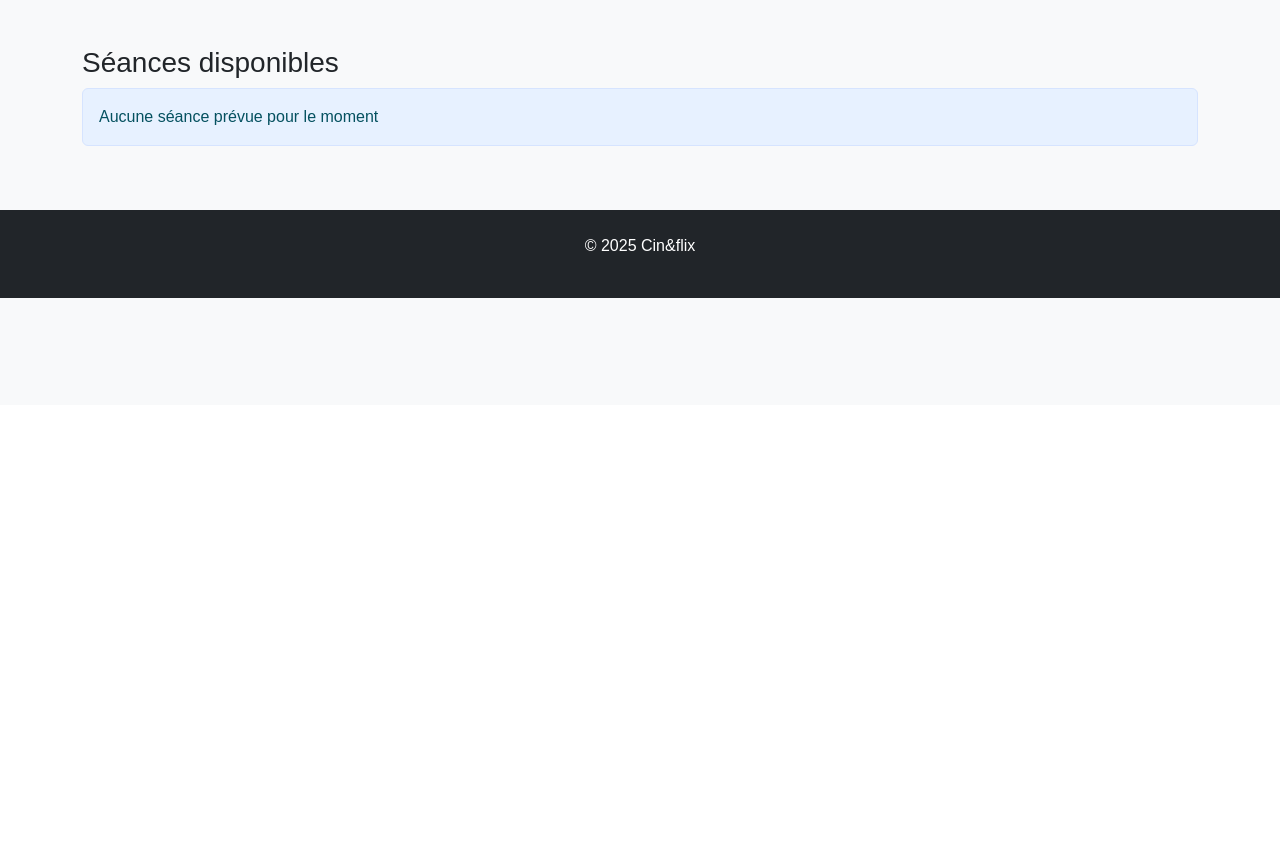
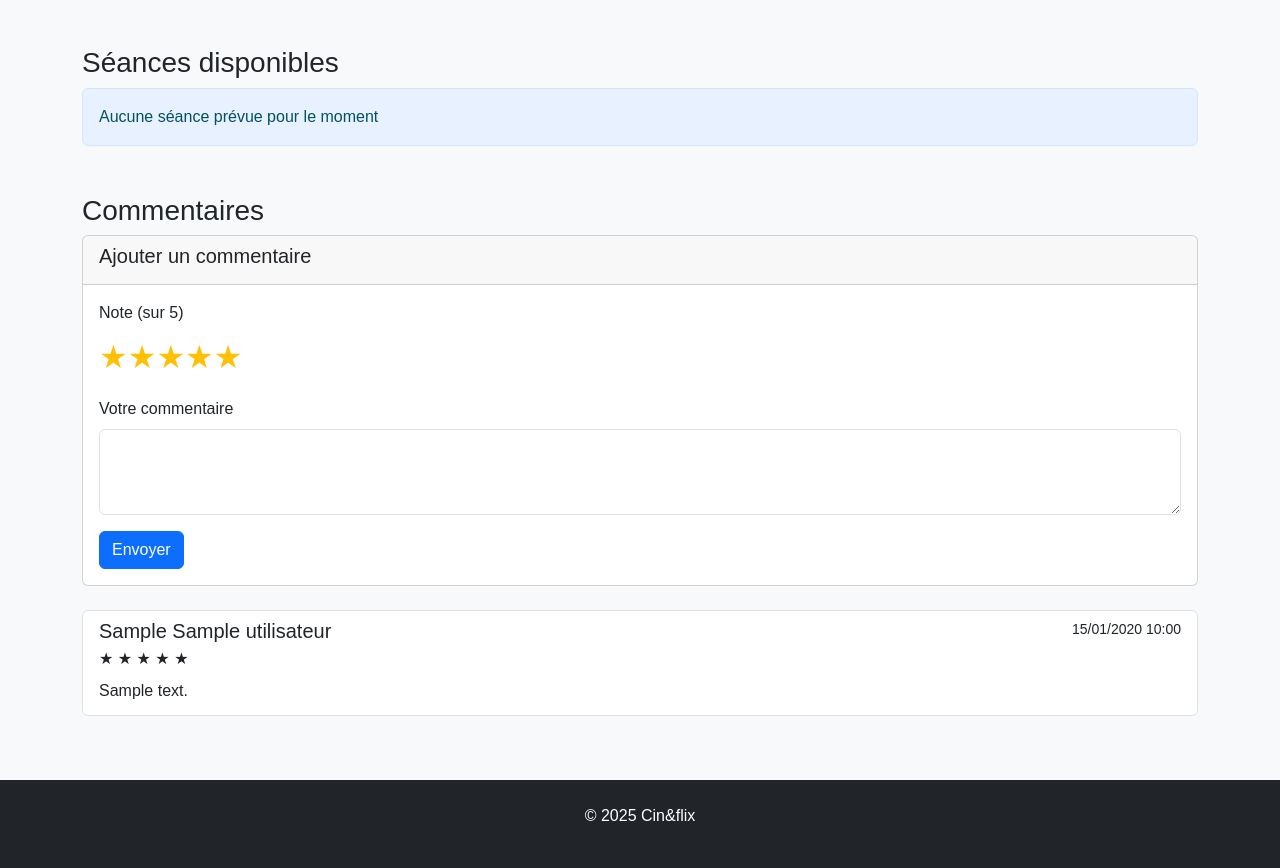
Before and after one commit to DrDemoniak/BDD-cinema, a PHP site: page /film.php?id=1 in a window 1280 px wide. Shown: the part 395-1263 px from the top of the page. Before the commit the page ends 693 px from the top, so only its background shows below. Run offline with PHP 8.4, Linux system fonts and the light colour scheme; the visitor is signed in with stand-in values (Sample User, id 1); tables that the repository leaves empty or names only in its code hold one stand-in row (values such as "Sample post"); grey boxes marked "Sample" are stand-in pictures.

Commit message:
Ajout de notation étoilé sur film.php + création de la table commentaires

```diff
--- a/flavien/film.php
+++ b/flavien/film.php
@@ -24,8 +24,39 @@ if (!$film) {
     exit;
 }
 
-$pageTitle = $film['titre'];
-include 'includes/header.php';
+// Traitement du formulaire de commentaire
+$errors = [];
+if ($_SERVER['REQUEST_METHOD'] === 'POST' && isset($_POST['submit_comment'])) {
+    if (!isset($_SESSION['user_id'])) {
+        $errors[] = "Vous devez être connecté pour poster un commentaire";
+    } else {
+        $note = (int)($_POST['note'] ?? 0);
+        $commentaire = trim($_POST['commentaire'] ?? '');
+
+        // Validation
+        if ($note < 1 || $note > 5) {
+            $errors[] = "La note doit être entre 1 et 5 étoiles";
+        }
+        if (empty($commentaire)) {
+            $errors[] = "Le commentaire ne peut pas être vide";
+        }
+        if (strlen($commentaire) > 500) {
+            $errors[] = "Le commentaire est trop long (500 caractères max)";
+        }
+
+        if (empty($errors)) {
+            $insert = $db->prepare("
+                INSERT INTO commentaires (id_film, id_utilisateur, note, commentaire)
+                VALUES (?, ?, ?, ?)
+            ");
+            $insert->execute([$filmId, $_SESSION['user_id'], $note, $commentaire]);
+
+            // Recharger la page pour afficher le nouveau commentaire
+            header("Location: film.php?id=$filmId");
+            exit;
+        }
+    }
+}
 
 // Récupérer les acteurs
 $actorsQuery = $db->prepare("
@@ -45,6 +76,20 @@ $sessionsQuery = $db->prepare("
 ");
 $sessionsQuery->execute([$filmId]);
 $sessions = $sessionsQuery->fetchAll(PDO::FETCH_ASSOC);
+
+// Récupérer les commentaires
+$commentsQuery = $db->prepare("
+    SELECT c.*, u.prenom, u.nom
+    FROM commentaires c
+    JOIN utilisateur u ON c.id_utilisateur = u.id
+    WHERE c.id_film = ?
+    ORDER BY c.date_creation DESC
+");
+$commentsQuery->execute([$filmId]);
+$comments = $commentsQuery->fetchAll(PDO::FETCH_ASSOC);
+
+$pageTitle = $film['titre'];
+include 'includes/header.php';
 ?>
 
 <div class="row">
@@ -107,4 +152,97 @@ $sessions = $sessionsQuery->fetchAll(PDO::FETCH_ASSOC);
     <?php endif; ?>
 </div>
 
+<!-- Section Commentaires -->
+<div class="mt-5">
+    <h3>Commentaires</h3>
+
+    <?php if (!empty($errors)): ?>
+        <div class="alert alert-danger">
+            <?php foreach ($errors as $error): ?>
+                <p><?= $error ?></p>
+            <?php endforeach; ?>
+        </div>
+    <?php endif; ?>
+
+    <!-- Formulaire de commentaire (visible seulement si connecté) -->
+    <?php if (isset($_SESSION['user_id'])): ?>
+        <div class="card mb-4">
+            <div class="card-header">
+                <h5>Ajouter un commentaire</h5>
+            </div>
+            <div class="card-body">
+                <form method="post">
+                    <div class="mb-3">
+                        <label class="form-label">Note (sur 5)</label>
+                        <div class="rating">
+                            <?php for ($i = 5; $i >= 1; $i--): ?>
+                                <input type="radio" id="star<?= $i ?>" name="note" value="<?= $i ?>" <?= ($i == 5) ? 'checked' : '' ?>>
+                                <label for="star<?= $i ?>">★</label>
+                            <?php endfor; ?>
+                        </div>
+                    </div>
+                    <div class="mb-3">
+                        <label for="commentaire" class="form-label">Votre commentaire</label>
+                        <textarea class="form-control" id="commentaire" name="commentaire" rows="3" required></textarea>
+                    </div>
+                    <button type="submit" name="submit_comment" class="btn btn-primary">Envoyer</button>
+                </form>
+            </div>
+        </div>
+    <?php else: ?>
+        <div class="alert alert-info">
+            <a href="connexion.php" class="alert-link">Connectez-vous</a> pour laisser un commentaire
+        </div>
+    <?php endif; ?>
+
+    <!-- Liste des commentaires -->
+    <?php if (empty($comments)): ?>
+        <div class="alert alert-info">Aucun commentaire pour ce film</div>
+    <?php else: ?>
+        <div class="list-group">
+            <?php foreach ($comments as $comment): ?>
+                <div class="list-group-item mb-3">
+                    <div class="d-flex justify-content-between">
+                        <h5 class="mb-1"><?= htmlspecialchars($comment['prenom'] . ' ' . htmlspecialchars($comment['nom'])) ?></h5>
+                        <small><?= date('d/m/Y H:i', strtotime($comment['date_creation'])) ?></small>
+                    </div>
+                    <div class="mb-2">
+                        <?php for ($i = 1; $i <= 5; $i++): ?>
+                            <?php if ($i <= $comment['note']): ?>
+                                ★
+                            <?php else: ?>
+                                ☆
+                            <?php endif; ?>
+                        <?php endfor; ?>
+                    </div>
+                    <p class="mb-1"><?= nl2br(htmlspecialchars($comment['commentaire'])) ?></p>
+                </div>
+            <?php endforeach; ?>
+        </div>
+    <?php endif; ?>
+</div>
+
+<style>
+    .rating {
+        display: flex;
+        flex-direction: row-reverse;
+        justify-content: flex-end;
+    }
+    .rating input {
+        display: none;
+    }
+    .rating label {
+        font-size: 2rem;
+        color: #ddd;
+        cursor: pointer;
+    }
+    .rating input:checked ~ label {
+        color: #ffc107;
+    }
+    .rating label:hover,
+    .rating label:hover ~ label {
+        color: #ffc107;
+    }
+</style>
+
 <?php include 'includes/footer.php'; ?>
```
